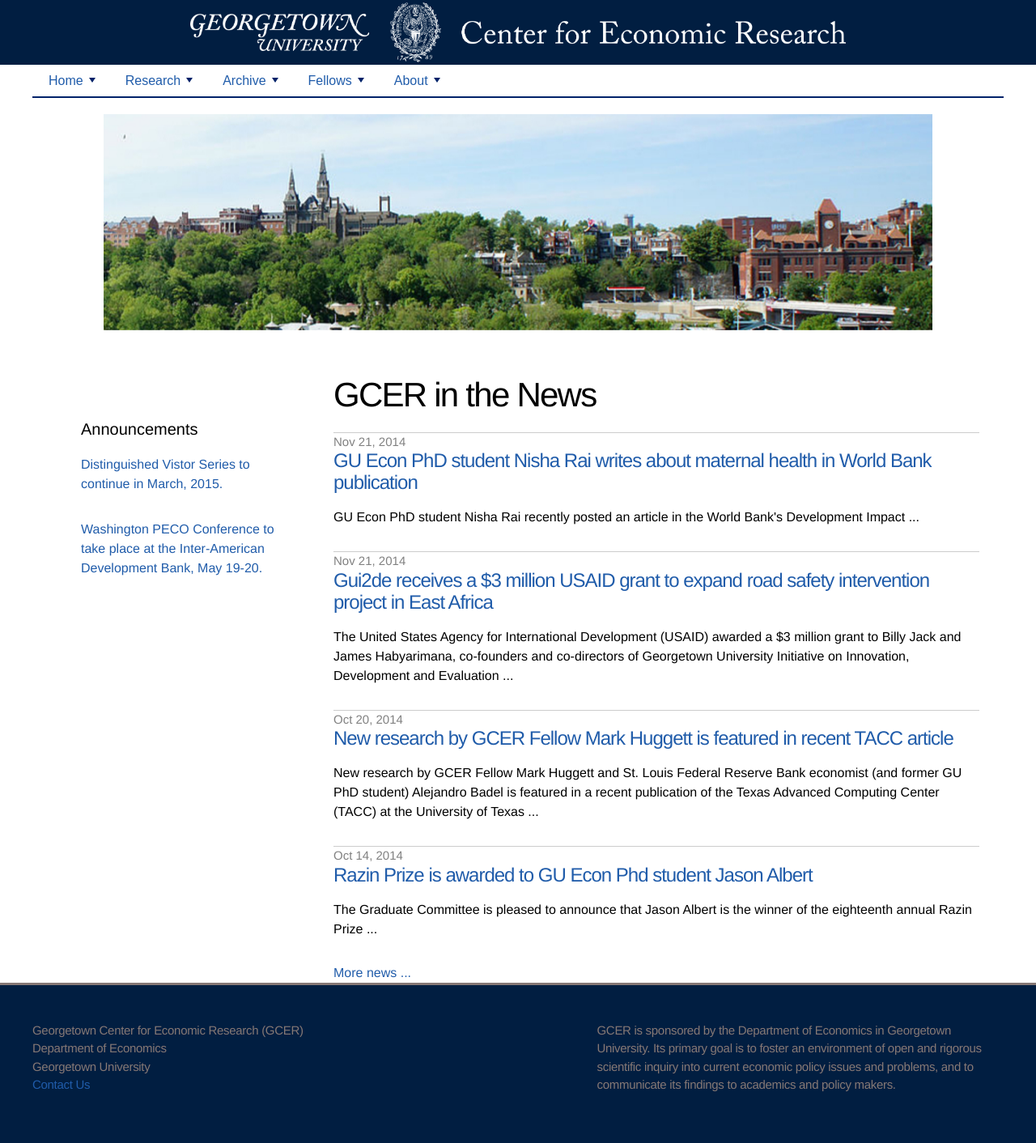
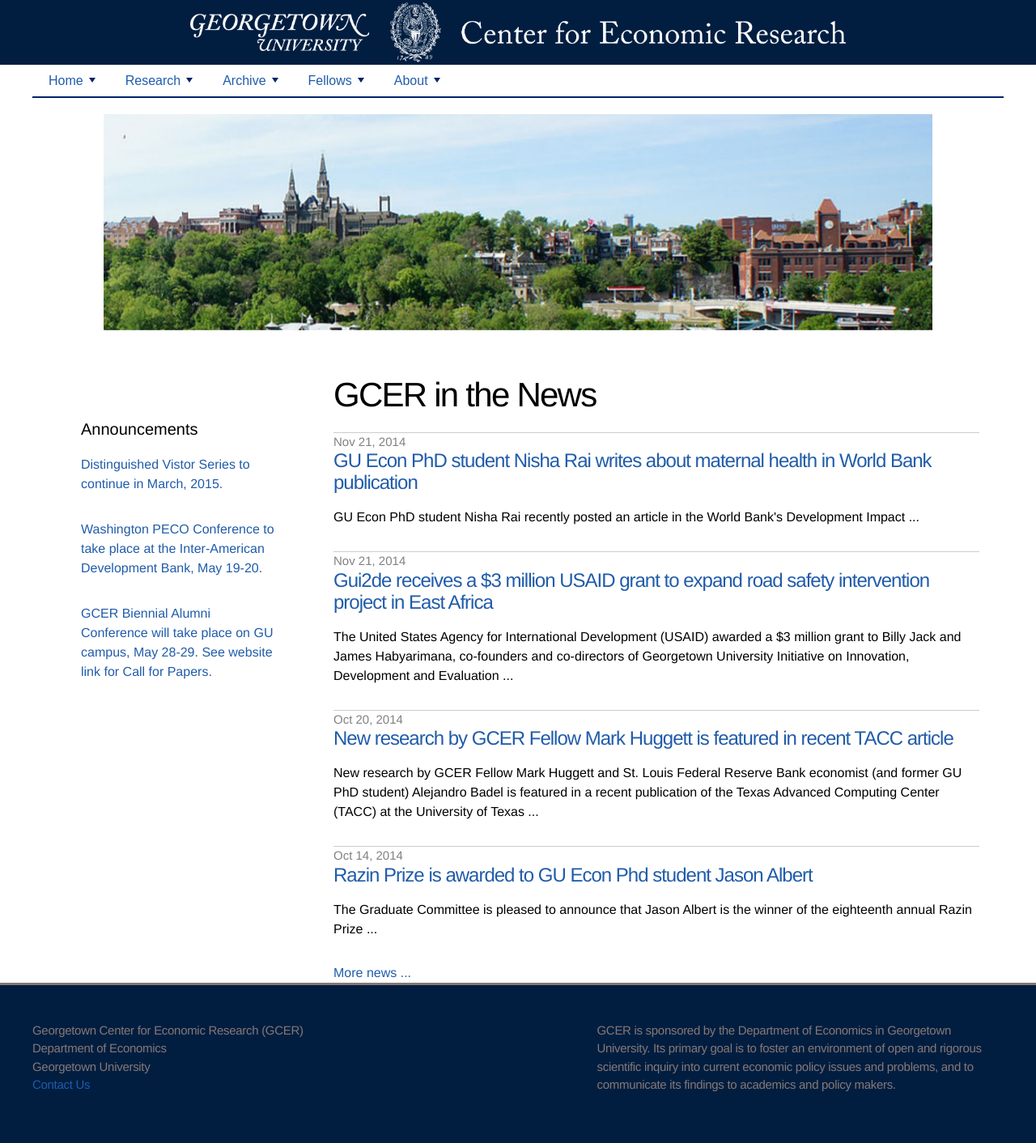
Before and after one commit to georgetown-econ/gcer, a Jekyll site: the page built from index.html, in a window 1280 px wide. Shown: the whole page at 81% size. Built offline with Jekyll 4.4.1, drawn with Linux system fonts in a browser that asks for light colours.

Commit message:
New announcement for Alum conference

```diff
--- a/_data/announcements.yml
+++ b/_data/announcements.yml
@@ -1,2 +1,3 @@
 - announcement: <a href="http://gcer.georgetown.edu/archive/#/2014/09/19/distinguished-speakers"> Distinguished Vistor Series to continue in March, 2015. </a>
 - announcement: <a href="https://sites.google.com/a/georgetown.edu/washington-peco/home/2015-washington-peco"> Washington PECO Conference to take place at the Inter-American Development Bank, May 19-20.</a>
+- announcement: <a href="https://sites.google.com/site/gcer2015/"> GCER Biennial Alumni Conference will take place on GU campus, May 28-29. See website link for Call for Papers.</a>
```
